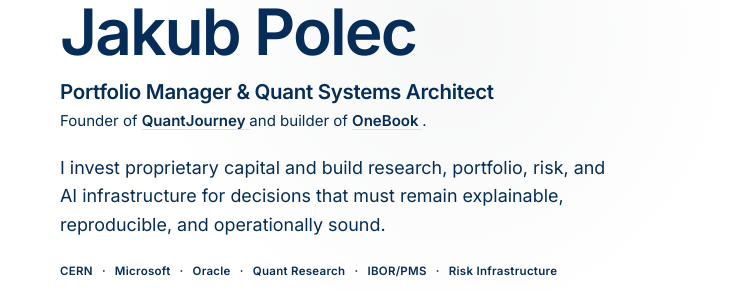
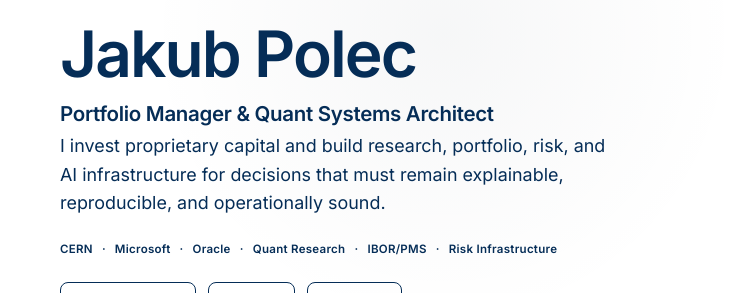
Before and after one commit to jpolec/jpolec.github.io, an Astro site: page / in a window 1280 px wide. Shown: the part 183-476 px from the top of the page, 544-1280 px from the left. Built offline with nearby package versions, Linux system fonts and the light colour scheme; Astro itself is replaced by a stand-in of ours.

Commit message:
fix: simplify personal site hero

```diff
--- a/src/pages/index.astro
+++ b/src/pages/index.astro
@@ -65,20 +65,6 @@ const links = [
       <div class="hero-copy">
         <h1 id="hero-title" class="animate-in">Jakub Polec</h1>
         <p class="role animate-in">Portfolio Manager &amp; Quant Systems Architect</p>
-        <p class="founder-line animate-in">
-          Founder of
-          <a
-            href="https://quantjourney.substack.com"
-            target="_blank"
-            rel="noopener"
-          >
-            QuantJourney
-          </a>
-          and builder of
-          <a href="https://quantjourney.cloud" target="_blank" rel="noopener">
-            OneBook
-          </a>.
-        </p>
         <p class="lead animate-in">
           I invest proprietary capital and build research, portfolio, risk, and
           AI infrastructure for decisions that must remain explainable,
```
